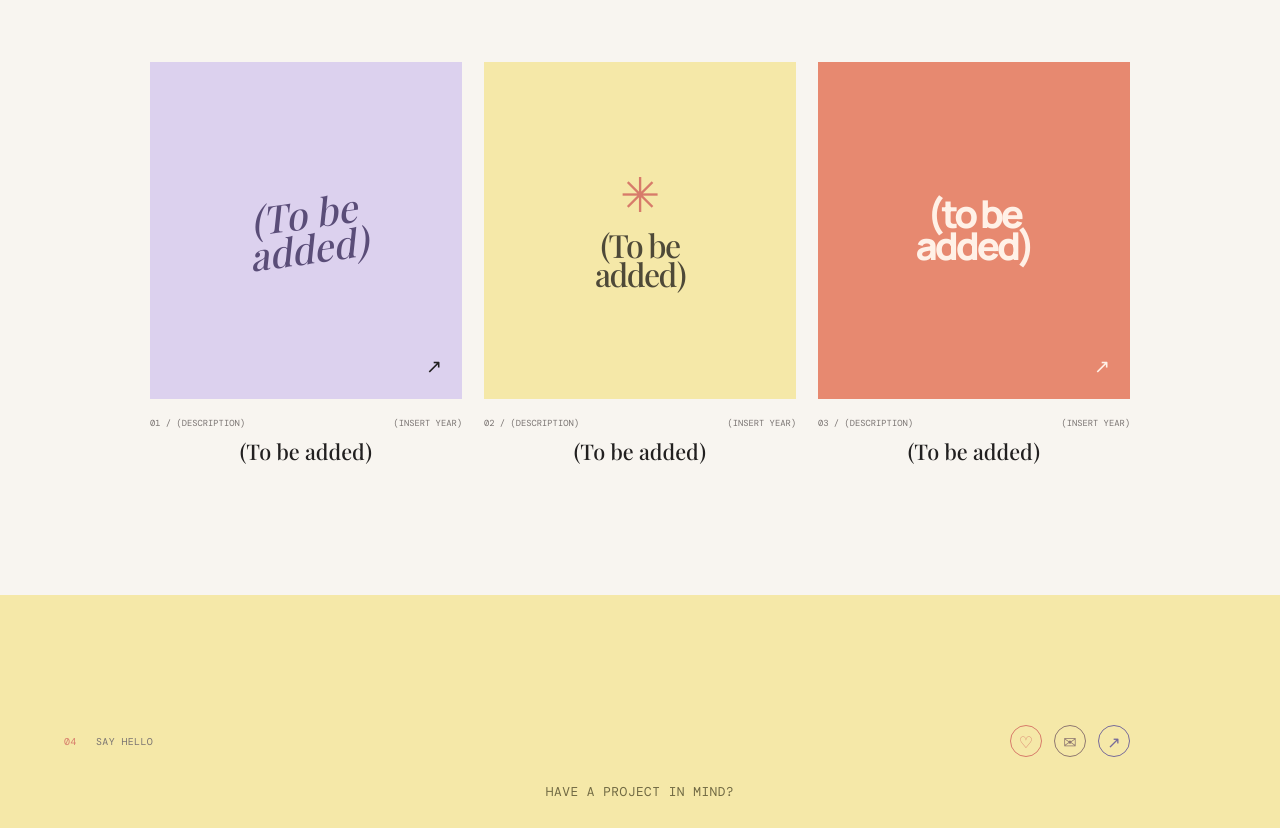
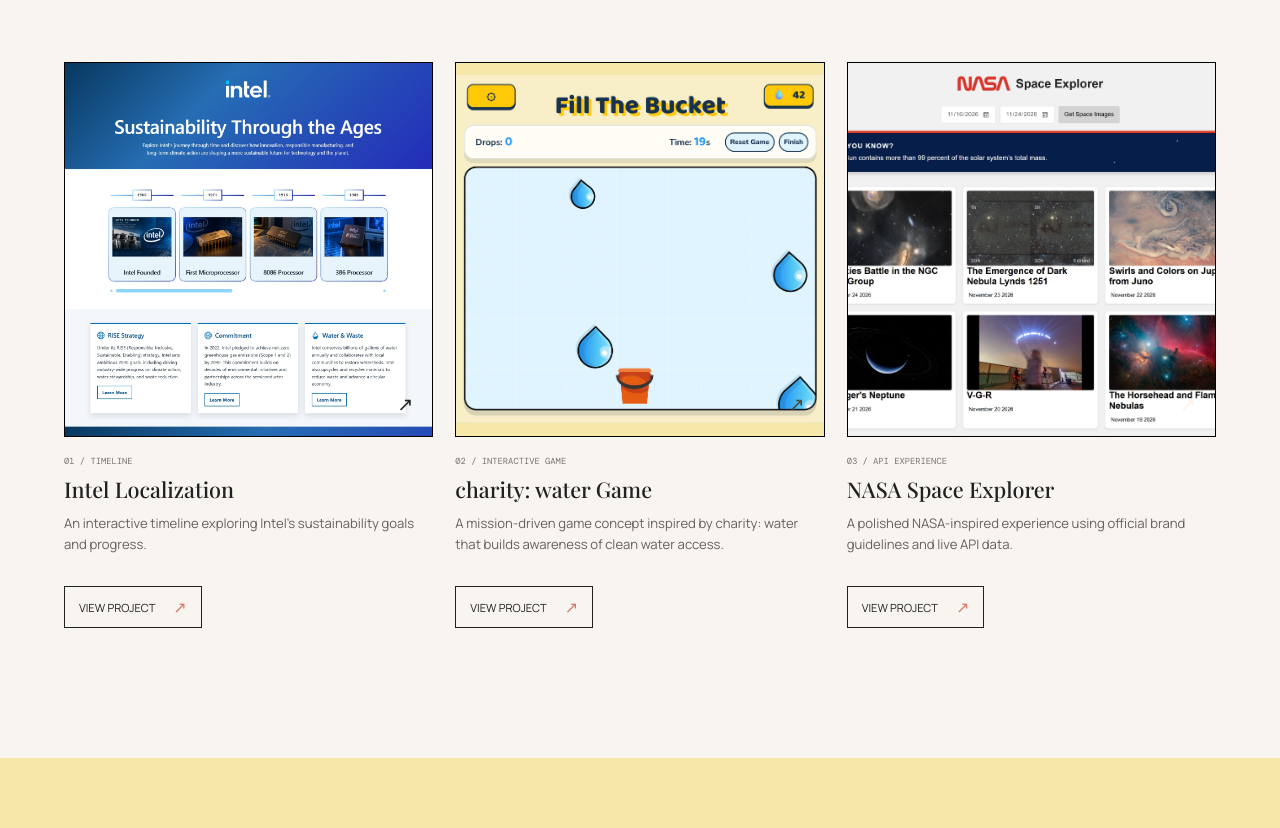
Before and after one commit to AranzaSolis/Portfolio-Website, a plain HTML site: page index.html in a window 1280 px wide. Shown: the part 2761-3589 px from the top of the page. Drawn offline with nearby package versions, Linux system fonts and the light colour scheme; a web font is replaced by a local one.

Commit message:
Add NASA image to the project

```diff
--- a/index.html
+++ b/index.html
@@ -78,19 +78,25 @@
 				</div>
 				<div class="project-grid">
 					<article class="project-card project-lilac">
-						<div class="project-art art-lilac"><span>(To be<br>added)</span><i>↗</i></div>
-						<div class="project-meta"><span>01 / (description)</span><span>(insert year)</span></div>
-						<h3>(To be added)</h3>
+						<div class="project-art art-lilac"><img class="project-preview" src="img/Intel3.jpeg" alt="Preview of Intel's sustainability timeline project"><i aria-hidden="true">↗</i></div>
+						<div class="project-meta"><span>01 / Timeline</span></div>
+						<h3>Intel Localization</h3>
+						<p class="project-description">An interactive timeline exploring Intel's sustainability goals and progress.</p>
+						<a class="project-link" href="https://aranzasolis.github.io/03-project-intel-localization/" target="_blank" rel="noopener noreferrer">View project <span aria-hidden="true">↗</span></a>
 					</article>
 					<article class="project-card project-yellow">
-						<div class="project-art art-yellow"><span class="sun-shape">✳</span><strong>(To be<br>added)</strong></div>
-						<div class="project-meta"><span>02 / (Description)</span><span>(insert year)</span></div>
-						<h3>(To be added)</h3>
+						<div class="project-art art-yellow"><img class="project-preview" src="Game.jpeg" alt="Screenshot of the charity: water game showing a bucket, water drops, and score"><i aria-hidden="true">↗</i></div>
+						<div class="project-meta"><span>02 / Interactive game</span></div>
+						<h3>charity: water Game</h3>
+						<p class="project-description">A mission-driven game concept inspired by charity: water that builds awareness of clean water access.</p>
+						<a class="project-link" href="https://aranzasolis.github.io/05-cw-game-water-drop/" target="_blank" rel="noopener noreferrer">View project <span aria-hidden="true">↗</span></a>
 					</article>
 					<article class="project-card project-coral">
-						<div class="project-art art-coral"><span>(To be<br>added)</span><i>↗</i></div>
-						<div class="project-meta"><span>03 / (Description)</span><span>(insert year)</span></div>
-						<h3>(To be added)</h3>
+						<div class="project-art art-coral"><img class="project-preview" src="img/NASA.jpeg" alt="Screenshot of the NASA Space Explorer app showing date controls and astronomy image cards"><i aria-hidden="true">↗</i></div>
+						<div class="project-meta"><span>03 / API experience</span></div>
+						<h3>NASA Space Explorer</h3>
+						<p class="project-description">A polished NASA-inspired experience using official brand guidelines and live API data.</p>
+						<a class="project-link" href="https://aranzasolis.github.io/07-nasa-space-explorer/" target="_blank" rel="noopener noreferrer">View project <span aria-hidden="true">↗</span></a>
 					</article>
 				</div>
 			</div>
--- a/styles.css
+++ b/styles.css
@@ -274,6 +274,110 @@ h2 em {
 .intro-content .hero-intro {
   margin: 0 auto;
   max-width: 680px;
+}
+
+#work .work-content {
+  max-width: 1152px;
+}
+
+#work .project-art {
+  aspect-ratio: 1 / 1.015;
+}
+
+#work .project-art.art-lilac .project-preview {
+  object-fit: cover;
+}
+
+#work .project-art.art-coral .project-preview {
+  object-fit: cover;
+}
+
+/* Project links and interaction states */
+
+.project-card {
+  text-align: left;
+  transition: transform 220ms ease;
+}
+
+.project-art {
+  transition: transform 220ms ease, filter 220ms ease;
+}
+
+.project-preview {
+  border: 1px solid #000;
+  display: block;
+  height: 100%;
+  object-fit: contain;
+  object-position: center;
+  width: 100%;
+}
+
+.project-card:hover,
+.project-card:focus-within {
+  transform: translateY(-6px);
+}
+
+.project-card:hover .project-art,
+.project-card:focus-within .project-art {
+  filter: saturate(1.12);
+}
+
+.project-link {
+  align-items: center;
+  border: 1px solid var(--ink);
+  display: inline-flex;
+  font-size: 0.7rem;
+  gap: 18px;
+  justify-content: space-between;
+  margin-top: 20px;
+  min-height: 42px;
+  padding: 0 14px;
+  text-transform: uppercase;
+  transition: background-color 180ms ease, color 180ms ease;
+}
+
+.project-link span {
+  color: #d77b6a;
+  font-size: 1rem;
+  transition: transform 180ms ease;
+}
+
+.project-link:hover,
+.project-link:focus-visible {
+  background: var(--ink);
+  color: var(--paper);
+}
+
+.project-link:hover span,
+.project-link:focus-visible span {
+  transform: translate(2px, -2px);
+}
+
+.project-link:focus-visible {
+  outline: 2px solid #d77b6a;
+  outline-offset: 3px;
+}
+
+.project-description {
+  color: #65605c;
+  font-size: 0.82rem;
+  line-height: 1.65;
+  margin: 10px 0 0;
+  min-height: 4.1em;
+}
+
+@media (prefers-reduced-motion: reduce) {
+  .project-card,
+  .project-art,
+  .project-link,
+  .project-link span {
+    transition: none;
+  }
+
+  .project-card:hover,
+  .project-card:focus-within {
+    transform: none;
+  }
 }
 
 .skills.section-grid,
```
Also changed, not shown: Game.jpeg (added), img/Intel2.jpeg (added), img/Intel3.jpeg (added), img/NASA.jpeg (added).
